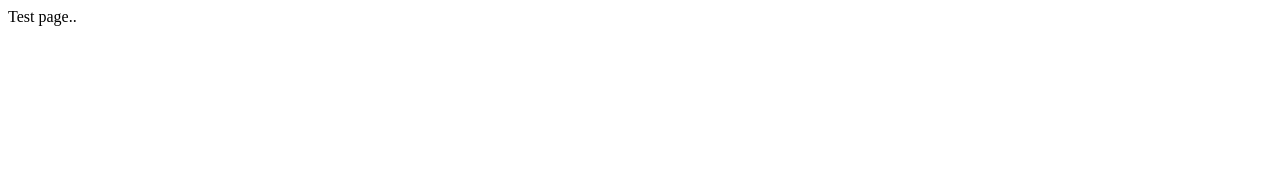
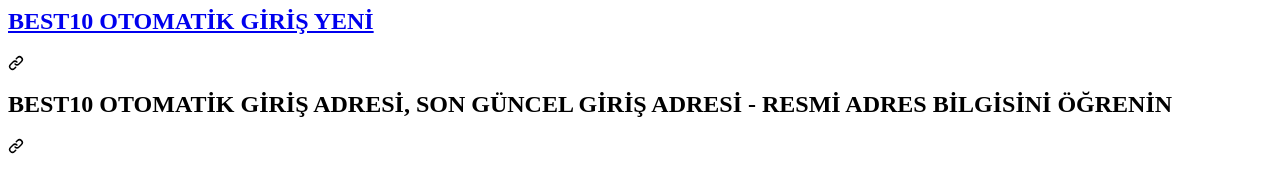
Before and after one commit to marazalis/best10, a plain HTML site: page index.html in a window 1280 px wide. Drawn offline with Linux system fonts and the light colour scheme.

Commit message:
Update index.html

```diff
--- a/index.html
+++ b/index.html
@@ -2,6 +2,7 @@
 <head>
 <meta name="google-site-verification" content="Tdr9Rgrt4Z_BmZB8LoSGFNn4EtDiqgjrl_ElzhZ5xzs" /></head>
 <body>
-Test page..
-</body>
+<article class="markdown-body entry-content container-lg" itemprop="text"><div class="markdown-heading" dir="auto"><h1 tabindex="-1" class="heading-element" dir="auto"><a href="https://n9.cl/zy0u7" title="BEST10 OTOMATİK GİRİŞ YENİ" rel="nofollow">BEST10 OTOMATİK GİRİŞ YENİ</a></h1><a id="user-content-BEST10 OTOMATİK-gi̇ri̇ş-yeni̇" class="anchor" aria-label="Permalink: BEST10 OTOMATİK GİRİŞ YENİ" href="#BEST10 OTOMATİK-gi̇ri̇ş-yeni̇"><svg class="octicon octicon-link" viewBox="0 0 16 16" version="1.1" width="16" height="16" aria-hidden="true"><path d="m7.775 3.275 1.25-1.25a3.5 3.5 0 1 1 4.95 4.95l-2.5 2.5a3.5 3.5 0 0 1-4.95 0 .751.751 0 0 1 .018-1.042.751.751 0 0 1 1.042-.018 1.998 1.998 0 0 0 2.83 0l2.5-2.5a2.002 2.002 0 0 0-2.83-2.83l-1.25 1.25a.751.751 0 0 1-1.042-.018.751.751 0 0 1-.018-1.042Zm-4.69 9.64a1.998 1.998 0 0 0 2.83 0l1.25-1.25a.751.751 0 0 1 1.042.018.751.751 0 0 1 .018 1.042l-1.25 1.25a3.5 3.5 0 1 1-4.95-4.95l2.5-2.5a3.5 3.5 0 0 1 4.95 0 .751.751 0 0 1-.018 1.042.751.751 0 0 1-1.042.018 1.998 1.998 0 0 0-2.83 0l-2.5 2.5a1.998 1.998 0 0 0 0 2.83Z"></path></svg></a></div>
+<div class="markdown-heading" dir="auto"><h1 tabindex="-1" class="heading-element" dir="auto">BEST10 OTOMATİK GİRİŞ ADRESİ, SON GÜNCEL GİRİŞ ADRESİ - RESMİ ADRES BİLGİSİNİ ÖĞRENİN</h1><a id="user-content-BEST10 OTOMATİK-gi̇ri̇ş-adresi̇-son-güncel-gi̇ri̇ş-adresi̇---resmi̇-adres-bi̇lgi̇si̇ni̇-öğreni̇n" class="anchor" aria-label="Permalink: BEST10 OTOMATİK GİRİŞ ADRESİ, SON GÜNCEL GİRİŞ ADRESİ - RESMİ ADRES BİLGİSİNİ ÖĞRENİN" href="#BEST10 OTOMATİK-gi̇ri̇ş-adresi̇-son-güncel-gi̇ri̇ş-adresi̇---resmi̇-adres-bi̇lgi̇si̇ni̇-öğreni̇n"><svg class="octicon octicon-link" viewBox="0 0 16 16" version="1.1" width="16" height="16" aria-hidden="true"><path d="m7.775 3.275 1.25-1.25a3.5 3.5 0 1 1 4.95 4.95l-2.5 2.5a3.5 3.5 0 0 1-4.95 0 .751.751 0 0 1 .018-1.042.751.751 0 0 1 1.042-.018 1.998 1.998 0 0 0 2.83 0l2.5-2.5a2.002 2.002 0 0 0-2.83-2.83l-1.25 1.25a.751.751 0 0 1-1.042-.018.751.751 0 0 1-.018-1.042Zm-4.69 9.64a1.998 1.998 0 0 0 2.83 0l1.25-1.25a.751.751 0 0 1 1.042.018.751.751 0 0 1 .018 1.042l-1.25 1.25a3.5 3.5 0 1 1-4.95-4.95l2.5-2.5a3.5 3.5 0 0 1 4.95 0 .751.751 0 0 1-.018 1.042.751.751 0 0 1-1.042.018 1.998 1.998 0 0 0-2.83 0l-2.5 2.5a1.998 1.998 0 0 0 0 2.83Z"></path></svg></a></div>
+</article></body>
 </html>
```
